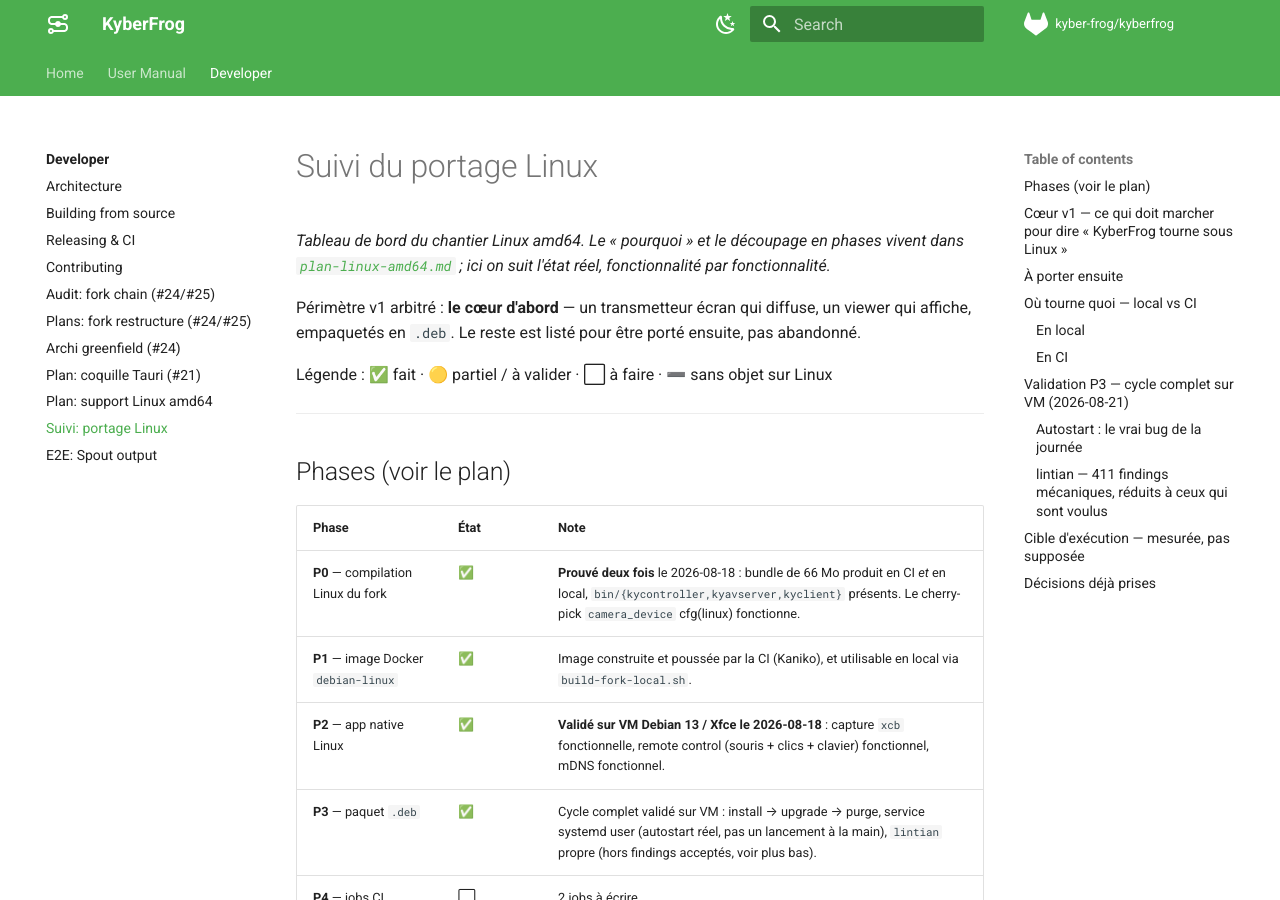
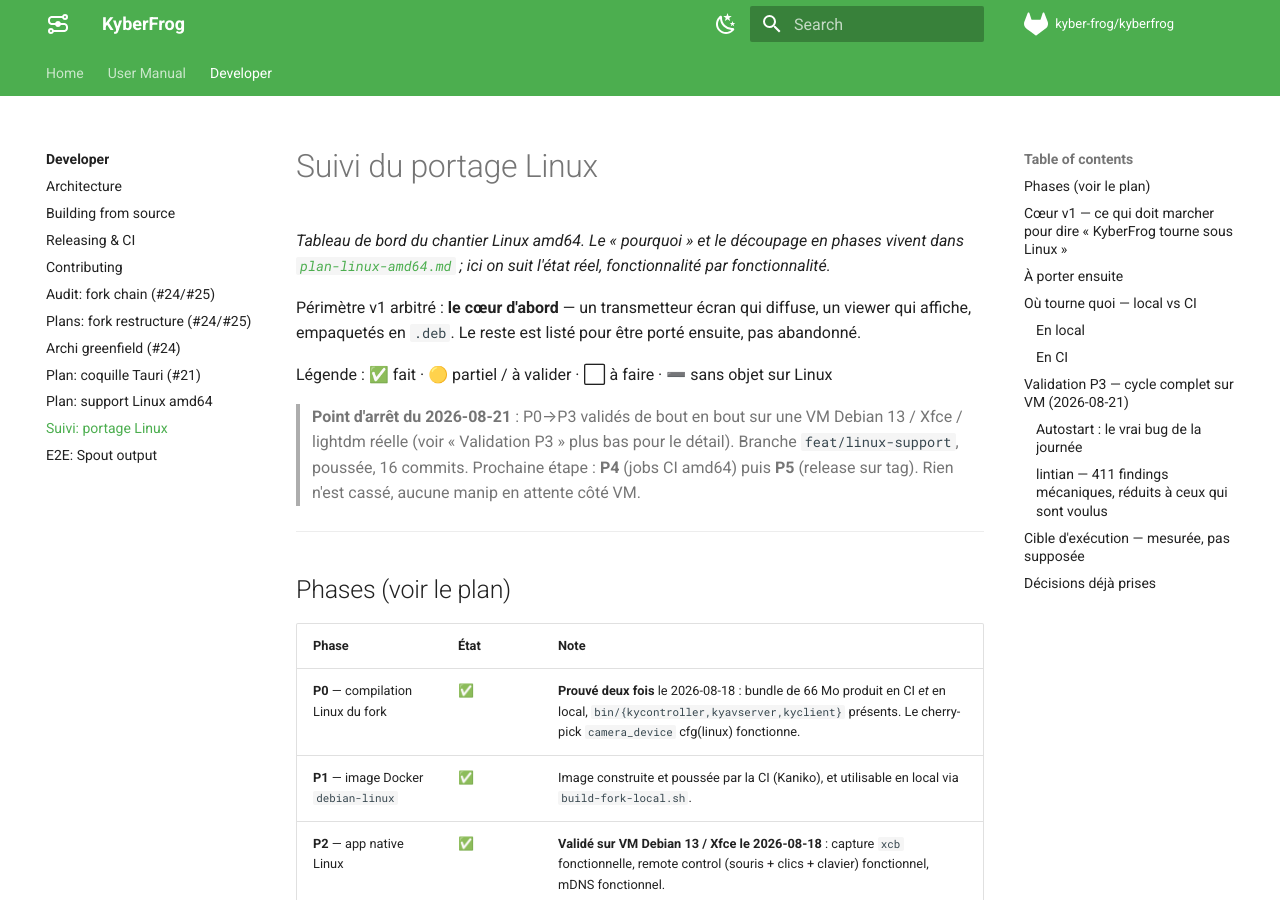
Before and after one commit to CollectiFrog/KyberFrog, an MkDocs documentation site: the page built from docs/dev/todo-linux.md, in a window 1280 px wide and 900 px high. Built offline with MkDocs 1.6.1 and Material for MkDocs 9.7.7, drawn with Linux system fonts in a browser that asks for light colours; comment, search, counter and statistics services are not loaded.

Commit message:
docs(linux): bandeau de point d'arrêt pour reprise en session future
Co-Authored-By: Claude Opus 5 <noreply@anthropic.com>

```diff
--- a/docs/dev/todo-linux.md
+++ b/docs/dev/todo-linux.md
@@ -9,6 +9,12 @@ un viewer qui affiche, empaquetés en `.deb`. Le reste est listé pour être por
 ensuite, pas abandonné.
 
 Légende : ✅ fait · 🟡 partiel / à valider · ⬜ à faire · ➖ sans objet sur Linux
+
+> **Point d'arrêt du 2026-08-21** : P0→P3 validés de bout en bout sur une VM
+> Debian 13 / Xfce / lightdm réelle (voir « Validation P3 » plus bas pour le
+> détail). Branche `feat/linux-support`, poussée, 16 commits. Prochaine étape :
+> **P4** (jobs CI amd64) puis **P5** (release sur tag). Rien n'est cassé,
+> aucune manip en attente côté VM.
 
 ---
 
```
